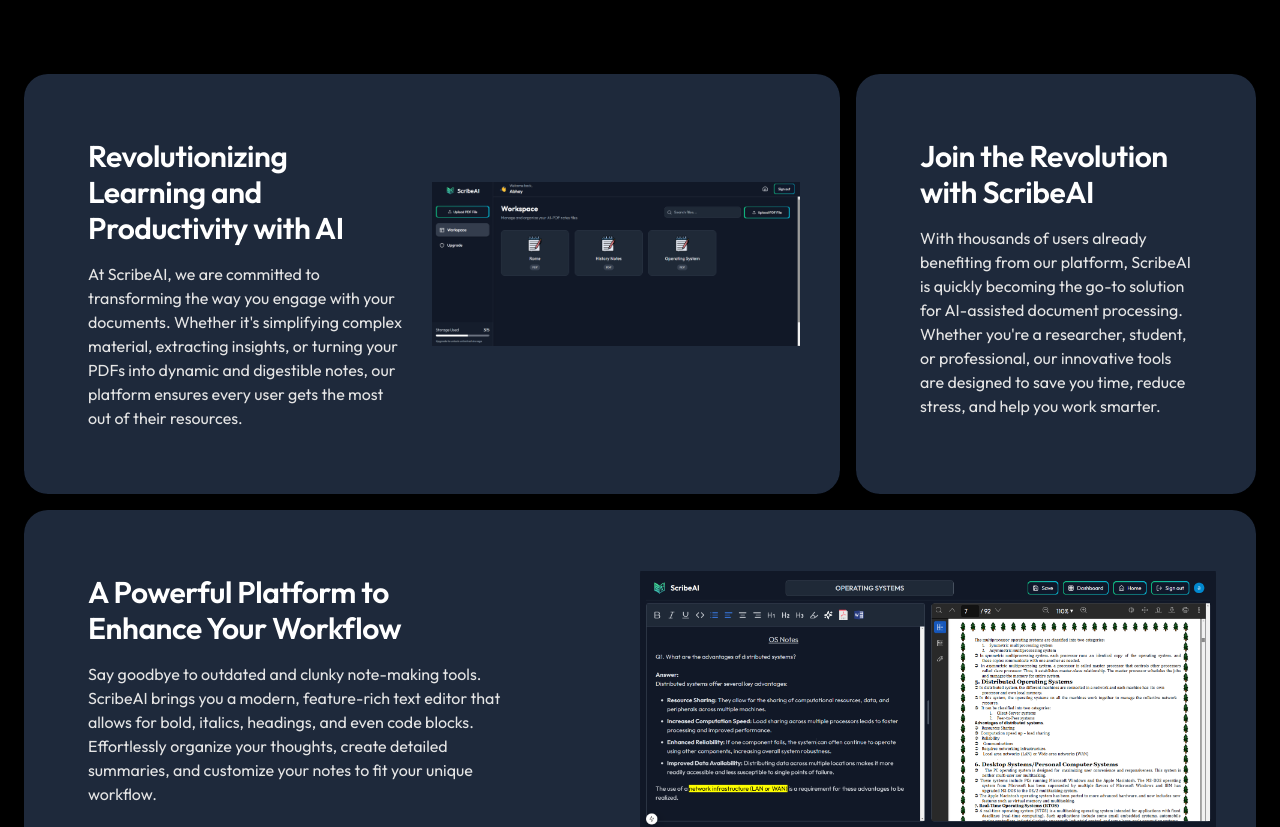
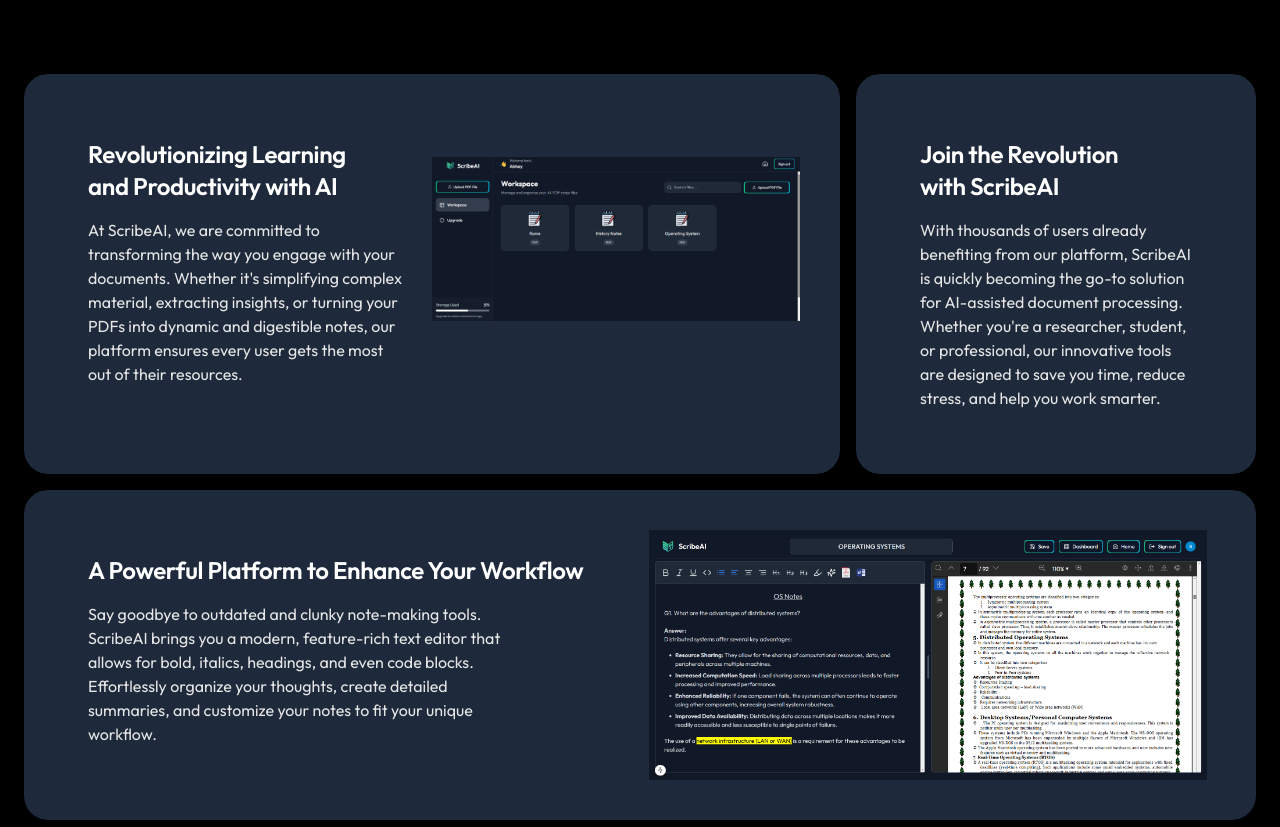
Before and after one commit to aakashdixit22/scribeai, a Next.js app: page / in a window 1280 px wide. Shown: the part 802-1629 px from the top of the page. Built offline with nearby package versions, Linux system fonts and the light colour scheme; no server answers.

Commit message:
Update Features and Hero components for improved text styling and layout; add navigation link to dashboard

```diff
--- a/src/components/Features.jsx
+++ b/src/components/Features.jsx
@@ -12,19 +12,19 @@
       >
         <div className="flex flex-col md:flex-row w-full h-full">
           <div className="w-full md:w-1/2 p-6">
-            <h2 className="text-left text-balance text-2xl md:text-2xl lg:text-3xl font-semibold tracking-[-0.015em] text-white">
+            <h2 className="text-left text-balance text-xl md:text-xl lg:text-2xl font-semibold tracking-[-0.015em] text-white">
               Revolutionizing Learning and Productivity with AI
             </h2>
-            <p className="mt-4 text-left text-base/6 text-neutral-200">
+            <p className="mt-4 text-left text-md text-neutral-200">
               At ScribeAI, we are committed to transforming the way you engage with your documents. Whether it's simplifying
               complex material, extracting insights, or turning your PDFs into dynamic and digestible notes, our platform ensures
               every user gets the most out of their resources.
             </p>
 
           </div>
-          <div className="w-full md:w-1/2 relative h-[300px]">
+          <div className="w-full md:w-1/2 relative h-[250px]">
             {/* Added fixed height */}
-            <div className="relative w-full h-full rounded-3xl overflow-hidden">
+            <div className="relative w-full h-full overflow-hidden">
               {/* Added wrapper with overflow */}
               <Image
                 src="/demo1.png"
@@ -39,10 +39,10 @@
 
       <WobbleCard containerClassName="col-span-1 bg-slate-800 min-h-[300px]">
         <div className="p-6">
-          <h2 className="max-w-80 text-left text-balance text-2xl md:text-xl lg:text-3xl font-semibold tracking-[-0.015em] text-white">
+          <h2 className="max-w-80 text-left text-balance text-xl md:text-xl lg:text-2xl font-semibold tracking-[-0.015em] text-white">
           Join the Revolution with ScribeAI
           </h2>
-          <p className="mt-4 max-w-[26rem] text-left text-base/6 text-neutral-200">
+          <p className="mt-4 max-w-[26rem] text-left text-md text-neutral-200">
           With thousands of users already benefiting from our platform, ScribeAI is quickly becoming the go-to solution
               for AI-assisted document processing. Whether you're a researcher, student, or professional, our innovative tools
               are designed to save you time, reduce stress, and help you work smarter.
@@ -56,19 +56,19 @@
       >
         <div className="flex flex-col md:flex-row w-full h-full">
           <div className="w-full md:w-1/2 p-6">
-            <h2 className="text-left text-balance text-2xl md:text-xl lg:text-3xl font-semibold tracking-[-0.015em] text-white">
+            <h2 className="text-left text-balance text-xl md:text-xl lg:text-2xl font-semibold tracking-[-0.015em] text-white">
               A Powerful Platform to Enhance Your Workflow
             </h2>
-            <p className="mt-4 max-w-[26rem] text-left text-base/6 text-neutral-200">
+            <p className="mt-4 max-w-[26rem] text-left text-md text-neutral-200">
               Say goodbye to outdated and clunky note-making tools. ScribeAI brings you a modern, feature-rich text editor that
             allows for bold, italics, headings, and even code blocks. Effortlessly organize your thoughts, create detailed
             summaries, and customize your notes to fit your unique workflow.
             </p>
 
           </div>
-          <div className="w-full md:w-1/2 relative h-[300px]">
+          <div className="w-full md:w-1/2 relative h-[250px]">
             {/* Added fixed height */}
-            <div className="relative w-full h-full rounded-3xl overflow-hidden">
+            <div className="relative w-full h-full  overflow-hidden">
               {/* Added wrapper with overflow */}
               <Image
                 src="/demo2.png"
--- a/src/components/Hero.jsx
+++ b/src/components/Hero.jsx
@@ -11,6 +11,7 @@
   ChevronDown,
   PenLine,
 } from "lucide-react";
+import Link from "next/link";
 
 // Custom floating animation component
 const FloatingElement = ({ children, delay = 0, className = "" }) => {
@@ -97,6 +98,7 @@
               </p>
 
               <div className="flex flex-wrap justify-center gap-4 lg:justify-start">
+              <Link href="/dashboard">
                 <button className="group relative overflow-hidden rounded-lg bg-gradient-to-r from-emerald-500 via-teal-500 to-cyan-500 p-[2px]">
                   <div className="relative rounded-lg bg-slate-800 px-6 py-3 transition-colors group-hover:bg-slate-600">
                     <span className="relative z-10 font-medium text-white">
@@ -104,6 +106,7 @@
                     </span>
                   </div>
                 </button>
+              </Link>
 
                 <button
                   onClick={(e) => handleAboutClick(e, "about")}
```
